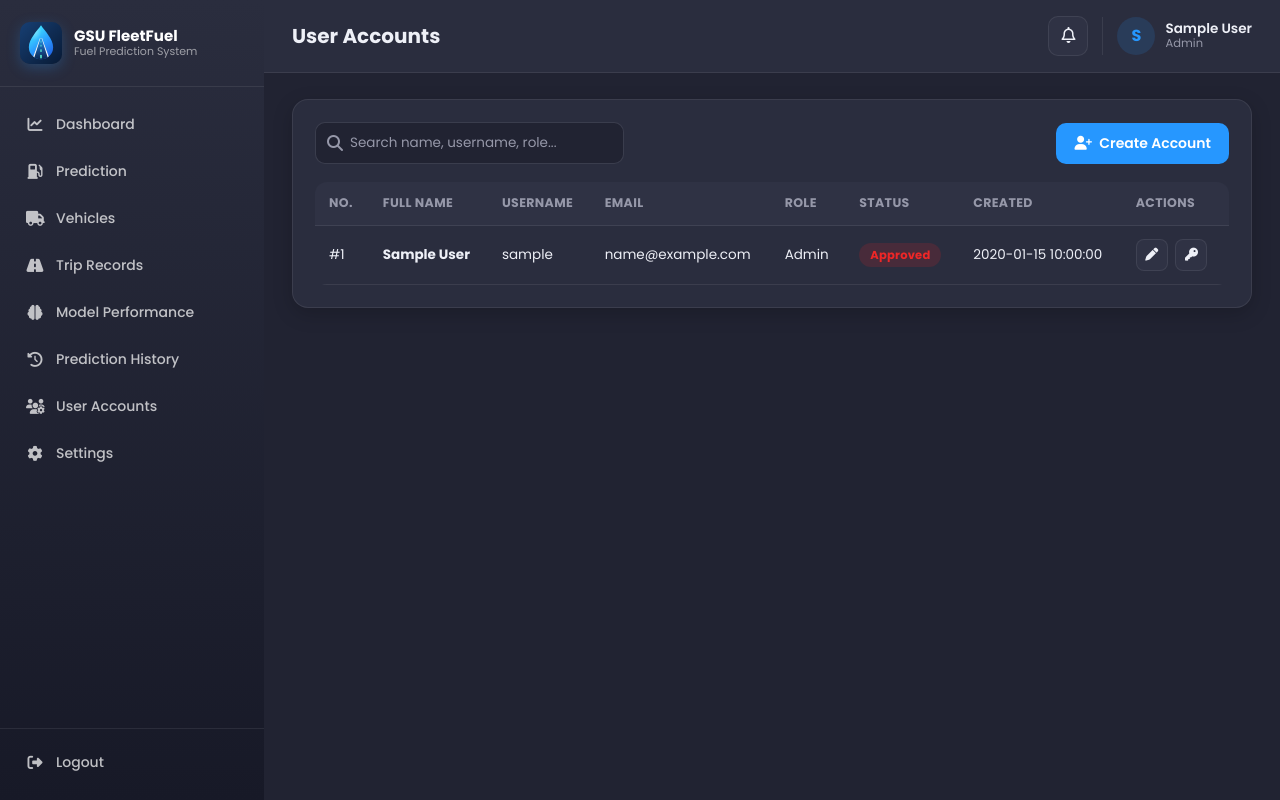
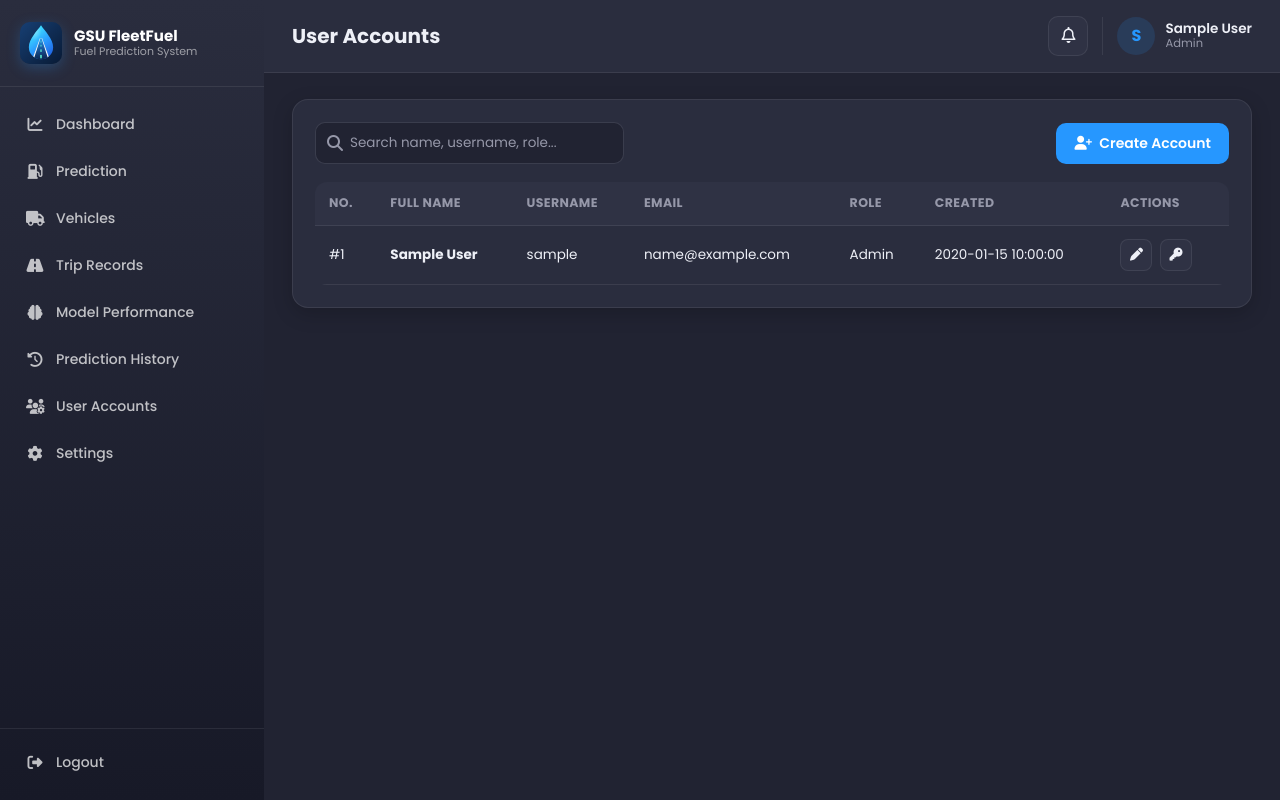
Before and after one commit to WARRENGANIA5/fleetfuel, a Flask app: template templates/users.html in a window 1280 px wide. Run offline with Flask 3, Linux system fonts and the light colour scheme; the visitor is signed in with stand-in values (Sample User, id 1); the template is opened without the code that fills it: most values are stand-ins (such as "Sample title", 1, 10 or a date in 2020); data that the repository does not hold is empty; some libraries are stand-ins or nearby versions.

Commit message:
User Accounts: remove the Active/Inactive status
The thesis only requires logging in; it has no account status. New and
edited accounts are always active; sign-up approval stays, shown as a
"Pending approval" tag beside the name.

Co-Authored-By: Claude Opus 5.5 <noreply@anthropic.com>

```diff
--- a/app.py
+++ b/app.py
@@ -129,7 +129,7 @@ def login_required(view):
             if request.path.startswith("/api/"):
                 return session_ended("not_logged_in")
             return redirect(url_for("login"))
-        # Re-check the account on every request: a deactivated or deleted
+        # Re-check the account on every request: a deleted
         # account is signed out right away, and name/role/photo changes made
         # elsewhere show up without logging in again.
         user = db.get("users", session["user_id"])
@@ -167,7 +167,7 @@ _ALLOWED_BEFORE_PW_CHANGE = {"settings", "change_password", "api_me", "api_notif
 
 # The one administrator account (GSO). Only this username, with its own
 # password, opens the administrator pages; every other account is staff, and
-# this account cannot be demoted, deactivated or given a new password from the
+# this account cannot be demoted or given a new password from the
 # system.
 ADMIN_ACCOUNT = "admin1114"
 
@@ -514,7 +514,7 @@ def signup():
         with _LOGIN_LOCK:
             recent = [t for t in _SIGNUPS.get(ip, []) if time.time() - t < 3600]
             _SIGNUPS[ip] = recent
-        errors, full_name, email = validate_user_form(dict(f, role="staff", status="active"))
+        errors, full_name, email = validate_user_form(dict(f, role="staff"))
         if not (f.get("email") or "").strip():
             errors.insert(0, "Email is required.")
         problem = password_problem(f.get("password", ""), f.get("username", ""))
@@ -1909,7 +1909,6 @@ def change_password():
 # USER ACCOUNTS (admin only)
 # ------------------------------------------------------------------
 USER_ROLES = ["staff"]  # the only administrator is ADMIN_ACCOUNT
-USER_STATUSES = ["active", "inactive"]
 USERNAME_RE = re.compile(r"[A-Za-z0-9_.-]{3,50}")
 
 
@@ -1959,23 +1958,13 @@ def validate_user_form(f, user_id=None):
             errors.append("That email address is already used by another account.")
     if f.get("role") not in USER_ROLES:
         errors.append("Please choose a valid role.")
-    if f.get("status") not in USER_STATUSES:
-        errors.append("Please choose a valid status.")
     return errors, full_name, email
-
-
-def _would_remove_last_admin(user_id, new_role, new_status):
-    """True if this change leaves no active administrator."""
-    if new_role == "admin" and new_status == "active":
-        return False
-    others = sum(u["role"] == "admin" and u["status"] == "active" and u["id"] != user_id for u in db.records("users"))
-    return others == 0
 
 
 @app.route("/users")
 @admin_required
 def users():
-    return render_template("users.html", active="users", users=query_users(), statuses=USER_STATUSES)
+    return render_template("users.html", active="users", users=query_users())
 
 
 @app.route("/api/users")
@@ -1999,7 +1988,7 @@ def add_user():
         flash("Could not create account: " + " ".join(errors), "danger")
         return redirect(url_for("users"))
     db.insert("users", {"username": f["username"].strip(), "password_hash": generate_password_hash(f["password"]),
-                        "full_name": full_name, "email": email or None, "role": f["role"], "status": f["status"]})
+                        "full_name": full_name, "email": email or None, "role": f["role"], "status": "active"})
     flash(f"Account {f['username'].strip()} created. Share the username and password with the user.", "success")
     return redirect(url_for("users"))
 
@@ -2016,14 +2005,10 @@ def edit_user(user_id):
         return redirect(url_for("users"))
     f = request.form
     errors, full_name, email = validate_user_form(f, user_id)
-    if not errors and user_id == session["user_id"] and (f["role"] != "admin" or f["status"] != "active"):
-        errors.append("You cannot remove your own administrator access or deactivate your own account.")
-    if not errors and _would_remove_last_admin(user_id, f["role"], f["status"]):
-        errors.append("At least one active administrator account must remain.")
     if errors:
         flash("Could not update account: " + " ".join(errors), "danger")
         return redirect(url_for("users"))
-    db.update("users", user_id, full_name=full_name, email=email or None, role=f["role"], status=f["status"])
+    db.update("users", user_id, full_name=full_name, email=email or None, role=f["role"])
     flash(f"Account {target['username']} updated.", "success")
     return redirect(url_for("users"))
 
--- a/templates/users.html
+++ b/templates/users.html
@@ -1,10 +1,6 @@
 {% extends "base.html" %}
 {% block title %}User Accounts{% endblock %}
 {% block page_title %}User Accounts{% endblock %}
-
-{% macro status_badge(u) -%}
-  <span class="badge-status {{ {'active': 'badge-active', 'pending': 'badge-maintenance'}.get(u.status, 'badge-inactive') }}">{{ 'Pending approval' if u.status == 'pending' else u.status|capitalize }}</span>
-{%- endmacro %}
 
 {% block content %}
 <div class="card-surface">
@@ -23,16 +19,15 @@
 
   <div class="table-wrap">
     <table class="table-fleet" id="usersTable">
-      <thead><tr><th>No.</th><th>Full Name</th><th>Username</th><th>Email</th><th>Role</th><th>Status</th><th>Created</th><th>Actions</th></tr></thead>
+      <thead><tr><th>No.</th><th>Full Name</th><th>Username</th><th>Email</th><th>Role</th><th>Created</th><th>Actions</th></tr></thead>
       <tbody id="usersBody">
         {% for u in users %}
         <tr data-record='{{ u|tojson }}'>
           <td>#{{ u.num }}</td>
-          <td><strong>{{ u.full_name }}</strong>{% if u.is_self %} <span class="text-muted small">(you)</span>{% endif %}</td>
+          <td><strong>{{ u.full_name }}</strong>{% if u.is_self %} <span class="text-muted small">(you)</span>{% endif %}{% if u.status == 'pending' %} <span class="badge-status badge-maintenance">Pending approval</span>{% endif %}</td>
           <td>{{ u.username }}</td>
           <td>{{ u.email or '—' }}</td>
           <td>{{ u.role|capitalize }}</td>
-          <td>{{ status_badge(u) }}</td>
           <td>{{ u.created_at }}</td>
           <td>
             {% if u.status == 'pending' %}
@@ -70,8 +65,6 @@
             <div class="form-text">3–50 characters: letters, numbers, dot, dash or underscore.</div></div>
           <div class="mb-2"><label class="form-label">Email (optional)</label><input type="email" class="form-control" name="email" maxlength="120"></div>
           <input type="hidden" name="role" value="staff">
-          <div class="mb-2"><label class="form-label">Status</label>
-            <select class="form-select" name="status" required>{% for st in statuses %}<option value="{{ st }}">{{ st|capitalize }}</option>{% endfor %}</select></div>
           <div class="mb-2"><label class="form-label">Password</label><input type="password" class="form-control" name="password" minlength="8" maxlength="128" pattern="(?=.*[A-Za-z])(?=.*\d).{8,128}" autocomplete="new-password" required>
             <div class="form-text">8–128 characters with at least one letter and one number.</div></div>
           <div class="mb-2"><label class="form-label">Confirm Password</label><input type="password" class="form-control" name="confirm_password" minlength="8" maxlength="128" autocomplete="new-password" required></div>
@@ -95,9 +88,6 @@
           <div class="mb-2"><label class="form-label">Full Name</label><input class="form-control" name="full_name" minlength="2" maxlength="100" required></div>
           <div class="mb-2"><label class="form-label">Email (optional)</label><input type="email" class="form-control" name="email" maxlength="120"></div>
           <input type="hidden" name="role" value="staff">
-          <div><label class="form-label">Status</label>
-            <select class="form-select" name="status" required>{% for st in statuses %}<option value="{{ st }}">{{ st|capitalize }}</option>{% endfor %}</select></div>
-          <div class="form-text mt-2">Inactive accounts are signed out immediately and cannot log in.</div>
         </div>
         <div class="modal-footer">
           <button type="button" class="btn btn-outline-navy" data-bs-dismiss="modal">Cancel</button>
@@ -181,11 +171,10 @@ document.getElementById('resetPwCopy').addEventListener('click', function () {
 function userRow(u) {
   const tr = document.createElement('tr');
   tr.dataset.record = JSON.stringify(u);
-  tr.innerHTML = '<td>#' + u.num + '</td><td><strong>' + escapeHtml(u.full_name) + '</strong>' + (u.is_self ? ' <span class="text-muted small">(you)</span>' : '') + '</td>' +
+  tr.innerHTML = '<td>#' + u.num + '</td><td><strong>' + escapeHtml(u.full_name) + '</strong>' + (u.is_self ? ' <span class="text-muted small">(you)</span>' : '') +
+    (u.status === 'pending' ? ' <span class="badge-status badge-maintenance">Pending approval</span>' : '') + '</td>' +
     '<td>' + escapeHtml(u.username) + '</td><td>' + escapeHtml(u.email || '—') + '</td>' +
     '<td>' + escapeHtml(u.role.charAt(0).toUpperCase() + u.role.slice(1)) + '</td>' +
-    '<td><span class="badge-status ' + ({ active: 'badge-active', pending: 'badge-maintenance' }[u.status] || 'badge-inactive') + '">' +
-      escapeHtml(u.status === 'pending' ? 'Pending approval' : u.status.charAt(0).toUpperCase() + u.status.slice(1)) + '</span></td>' +
     '<td>' + escapeHtml(u.created_at) + '</td>' +
     '<td>' + (u.status === 'pending'
       ? '<form method="POST" action="' + APPROVE_URL.replace('/0/', '/' + u.id + '/') + '" class="d-inline"><input type="hidden" name="csrf_token" value="' + escapeHtml(USERS_CSRF) + '"><button type="submit" class="action-btn" title="Approve"><i class="fa-solid fa-check"></i></button></form> ' +
```
Also changed, not shown: README.md.
